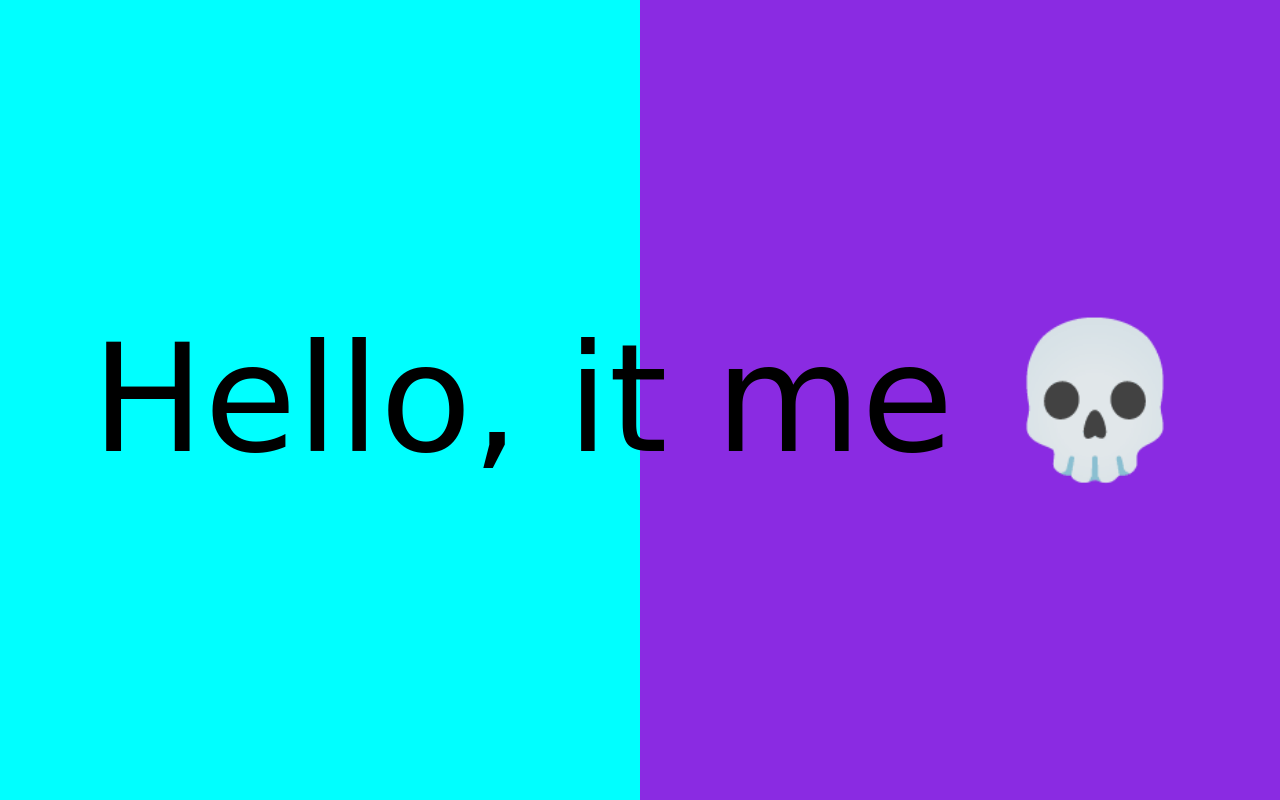
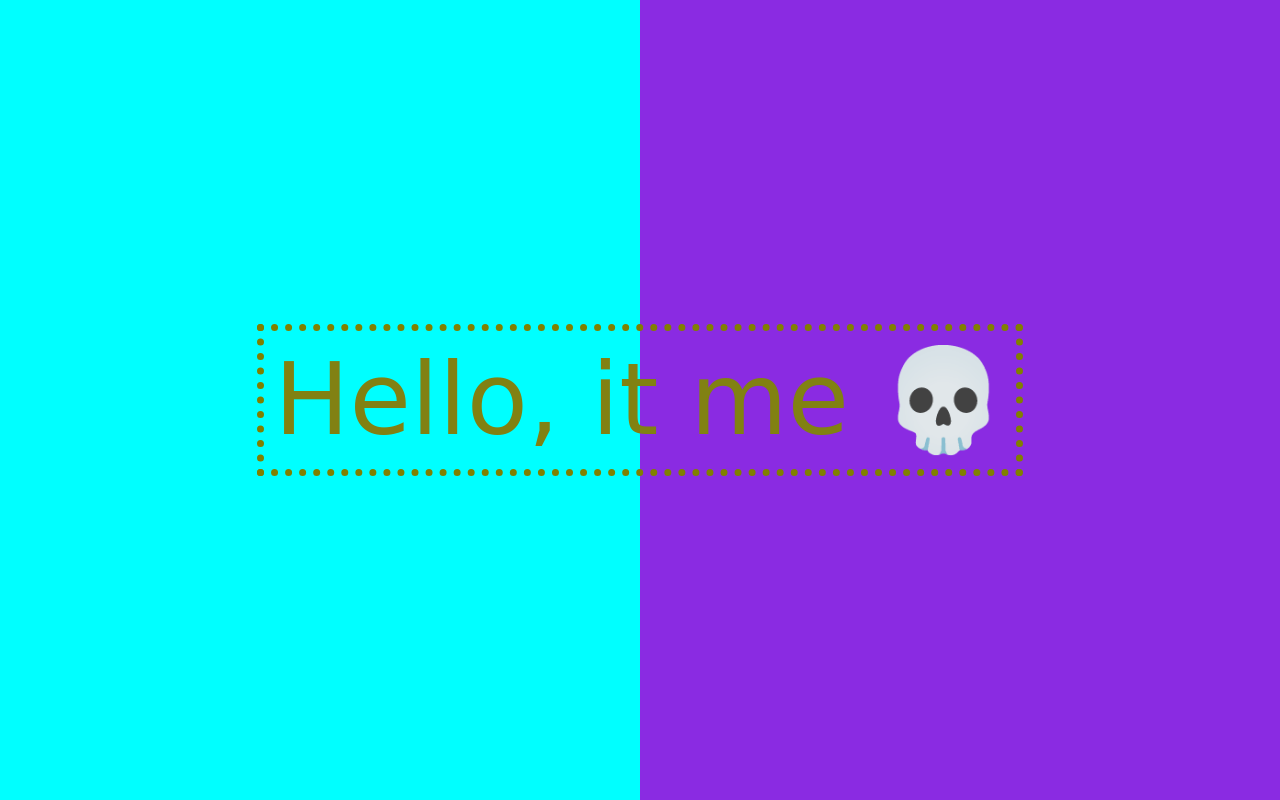
Before and after one commit to BakogiannisEvangelos/MyFirstProject, a website built with Vite: page index.html in a window 1280 px wide. Built offline with nearby package versions, Linux system fonts and the light colour scheme; a web font is replaced by a local one.

Commit message:
hyperlink-animation

```diff
--- a/index.html
+++ b/index.html
@@ -6,7 +6,7 @@
     <title>Vite App</title>
   </head>
   <body>
-    <p class="brokola">Hello, it me 💀</p>
+    <a class="brokola" href="https://google.com" target="_blank">Hello, it me 💀</a>
     <div class="patates">
 
     </div>
--- a/style.css
+++ b/style.css
@@ -1,4 +1,4 @@
-@import url('https://fonts.googleapis.com/css2?family=Fasthand&display=swap');
+@import url("https://fonts.googleapis.com/css2?family=Fasthand&display=swap");
 
 body {
   margin: 0;
@@ -7,31 +7,49 @@ body {
   min-width: 320px;
   min-height: 100vh;
 }
-.patates{
+.patates {
   position: fixed;
   top: 0%;
   left: 0%;
   width: 50%;
   height: 100%;
-  background-color:aqua;
-  /* border: 3px solid #73AD21; */
+  background-color: aqua;
 }
 
-.karota{
+.karota {
   position: fixed;
   top: 0%;
   left: 50%;
   width: 50%;
   height: 100%;
-  background-color:blueviolet;
+  background-color: blueviolet;
   z-index: 1;
 }
 
-.brokola{
+.brokola {
+  padding: 10px;
+  border-collapse: separate;
+  border-spacing: 10px;
+  color: rgb(129, 129, 18);
+  text-decoration: none;
+  border-width: 7px;
+  border-style: dotted;
+  border-color: olive;
   text-align: center;
   margin-left: auto;
   margin-right: auto;
   z-index: 2;
-  font-size: 150px;
-  font-family: 'Fasthand', cursive;
+  font-size: 100px;
+  font-family: "Fasthand", cursive;
+  transition: padding 1s cubic-bezier(0.075, 0.82, 0.165, 1);
 }
+
+.brokola:hover{
+  border-collapse: separate;
+  border-spacing: 50px;
+  border-color: red;
+  color: red;
+  text-align:right;
+  border-width: 12px;
+  padding: 40px;
+}
```
